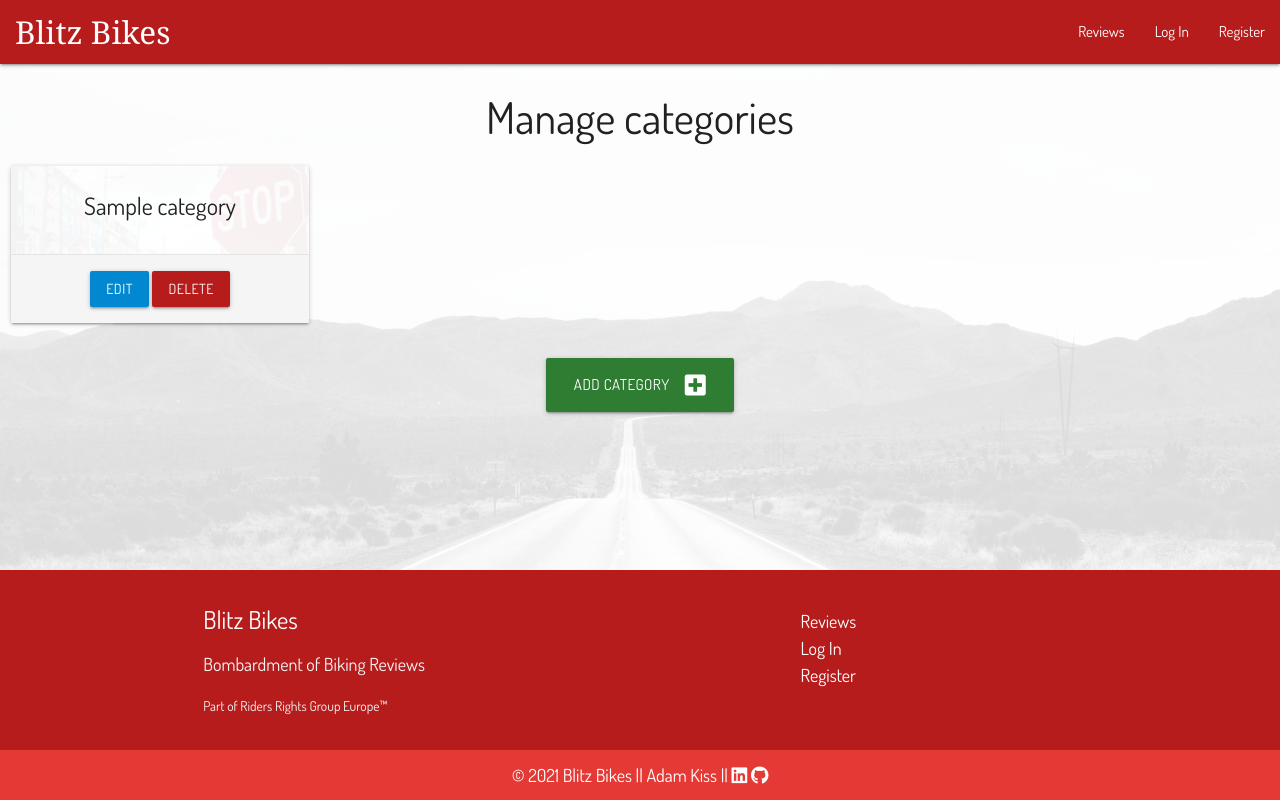
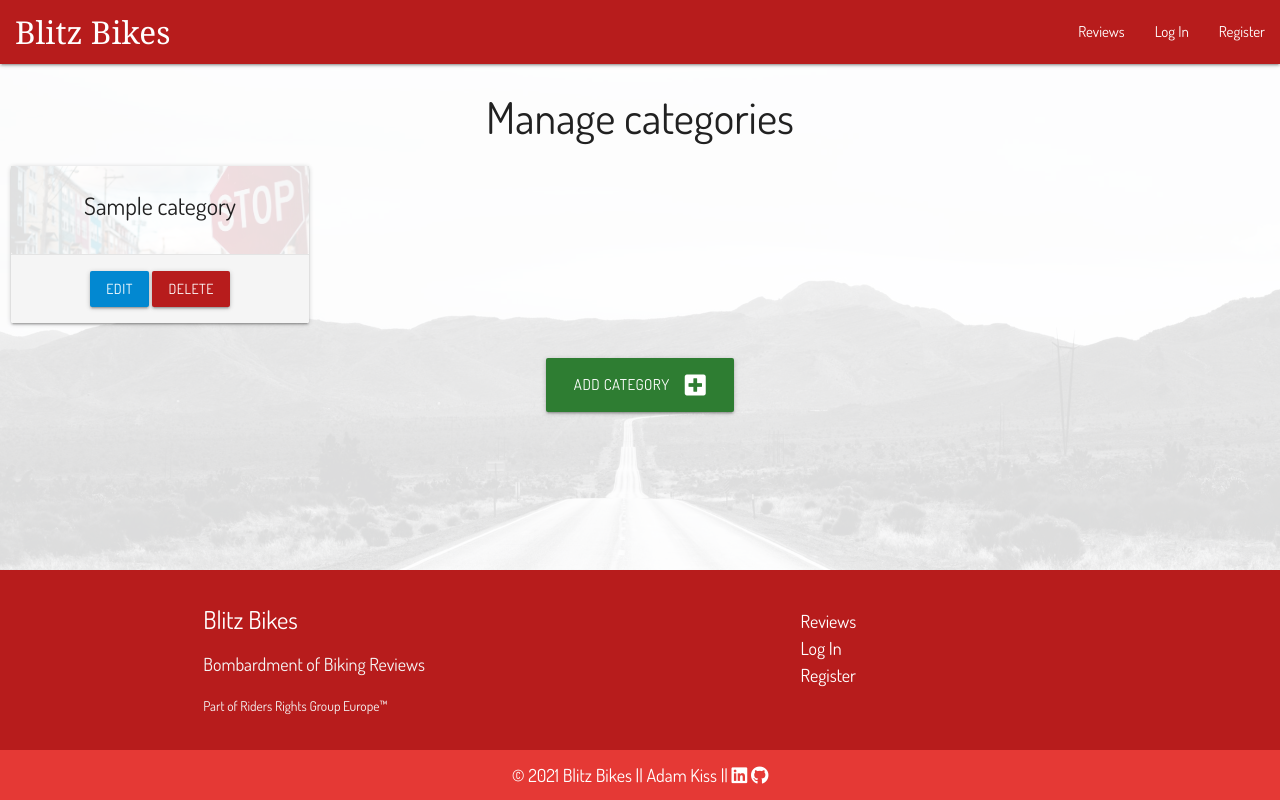
Before and after one commit to Adamsky94/Blitz_Bikes, a Flask app: page /get_categories in a window 1280 px wide. Run offline with Flask 2, Linux system fonts and the light colour scheme; a database or web service that is not in the repository returns one stand-in record (values such as "Sample title"); some libraries are stand-ins or nearby versions; some web fonts are replaced.

Commit message:
Validated and formatted CSS

```diff
--- a/static/css/style.css
+++ b/static/css/style.css
@@ -16,8 +16,9 @@
 body {
     background-attachment: fixed;
     background-blend-mode: screen;
-    background-image: -o-linear-gradient(45deg, rgb(220,220,220) 0 50%, rgb(220,220,220)), url("/static/images/jpg/page_bg.jpg");
-    background-image: linear-gradient(45deg, rgb(220,220,220) 0 50%, rgb(220,220,220)), url("/static/images/jpg/page_bg.jpg");
+    background-image: url("/static/images/jpg/page_bg.jpg"), -webkit-gradient(linear, left top, left bottom, from(rgb(220,220,220)), to(rgb(220,220,220)));
+    background-image: url("/static/images/jpg/page_bg.jpg"), -o-linear-gradient(rgb(220,220,220), rgb(220,220,220));
+    background-image: url("/static/images/jpg/page_bg.jpg"), linear-gradient(rgb(220,220,220), rgb(220,220,220));
     background-repeat: no-repeat;
     background-size: cover;
     display: -webkit-box;
@@ -165,12 +166,6 @@ footer {
     }
 }
 
-/* Background image setting across all pages */
-.page_bg {
-    background: url("/static/images/jpg/page_bg.jpg") linear-gradient(45deg, rgb(220,220,220) 0 50%, rgb(220,220,220)) no-repeat cover;
-    background-blend-mode: screen;
-}
-
 /* card settings */
 /*reviews card*/
 .card .card-title {
@@ -232,7 +227,9 @@ footer {
 }
 
 .profile-bg {
-    background-image: linear-gradient(45deg, rgba(255, 255, 255, 0.95) 0 50%, rgba(255, 251, 251, 0.95)), url("../images/jpg/user_bg.jpg");
+    background-image: url("../images/jpg/user_bg.jpg"), -webkit-gradient(linear, left top, left bottom, from(rgb(220,220,220)), to(rgb(220,220,220)));
+    background-image: url("../images/jpg/user_bg.jpg"), -o-linear-gradient(rgb(220,220,220), rgb(220,220,220));
+    background-image: url("../images/jpg/user_bg.jpg"), linear-gradient(rgb(220,220,220), rgb(220,220,220));
     background-blend-mode: screen;
     background-repeat: no-repeat;
     background-size: cover;
@@ -240,7 +237,9 @@ footer {
 
 /*categories card*/
 .category_bg {
-    background-image: linear-gradient(45deg, rgba(255, 255, 255, 0.95) 0 50%, rgba(255, 251, 251, 0.95)), url("../images/jpg/category_bg.jpg");
+    background-image: url("../images/jpg/category_bg.jpg"), -webkit-gradient(linear, left top, left bottom, from(rgb(220,220,220)), to(rgb(220,220,220)));
+    background-image: url("../images/jpg/category_bg.jpg"), -o-linear-gradient(rgb(220,220,220), rgb(220,220,220));
+    background-image: url("../images/jpg/category_bg.jpg"), linear-gradient(rgb(220,220,220), rgb(220,220,220));;
     background-blend-mode: screen;
     background-repeat: no-repeat;
     background-size: cover;
--- a/templates/base.html
+++ b/templates/base.html
@@ -76,7 +76,7 @@
             {% endfor %} {% endif %} {% endwith %}
         </section>
 
-        <main class="container-fluid page_bg">
+        <main>
             {% block content %} {% endblock %}
         </main>
 
--- a/templates/reviews.html
+++ b/templates/reviews.html
@@ -32,10 +32,10 @@
                 {% endif %}
                 <!--Logic for checking image URL in review database-->
                 {% if review.image_url %}
-                <img data-zoomable src="{{ review.image_url }}" />
+                <img data-zoomable src="{{ review.image_url }}" alt="User review image" />
                 <!--If there is no URL then it uses a default image from the static folder-->
                 {% else %}
-                <img src="static/images/jpg/default_bike.jpg" />
+                <img src="static/images/jpg/default_bike.jpg" alt="Default bike review image" />
                 {% endif %}
             </div>
 
```
Also changed, not shown: templates/user_reviews.html (+7 -7 lines).
